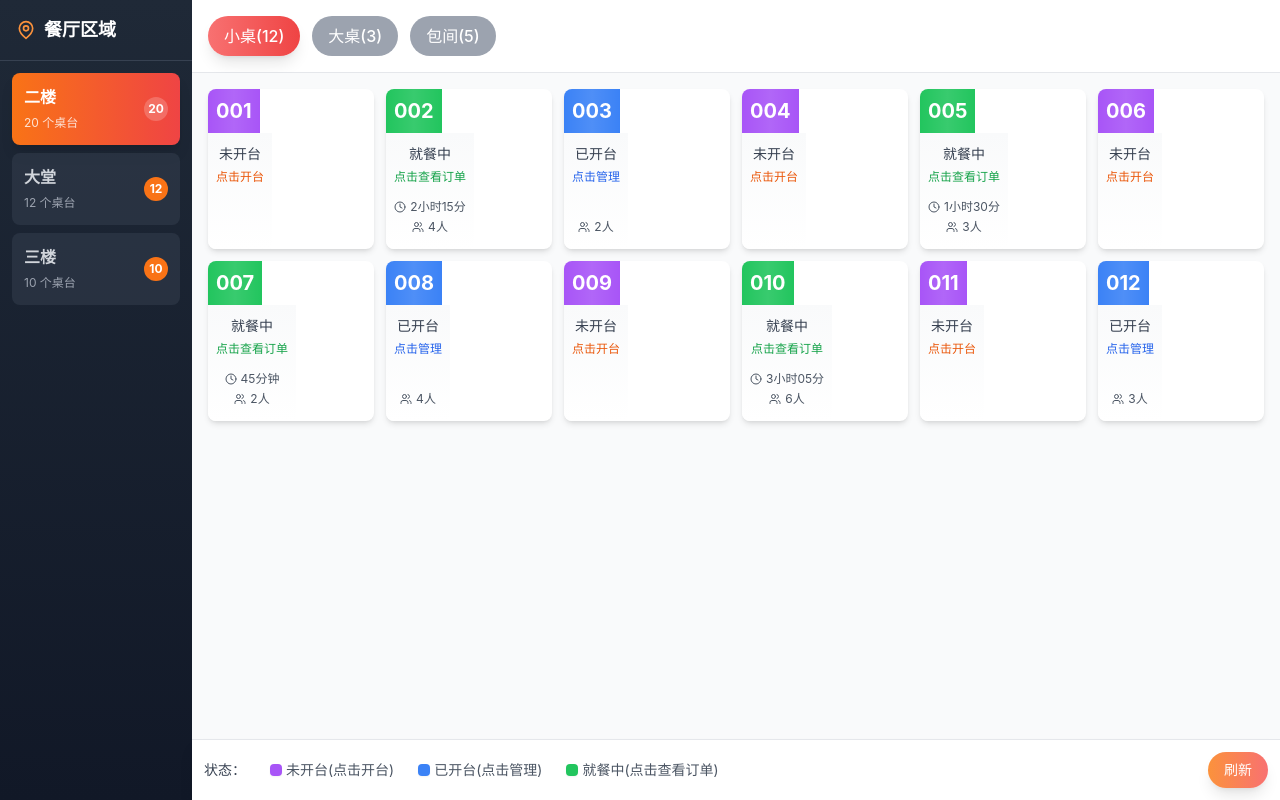
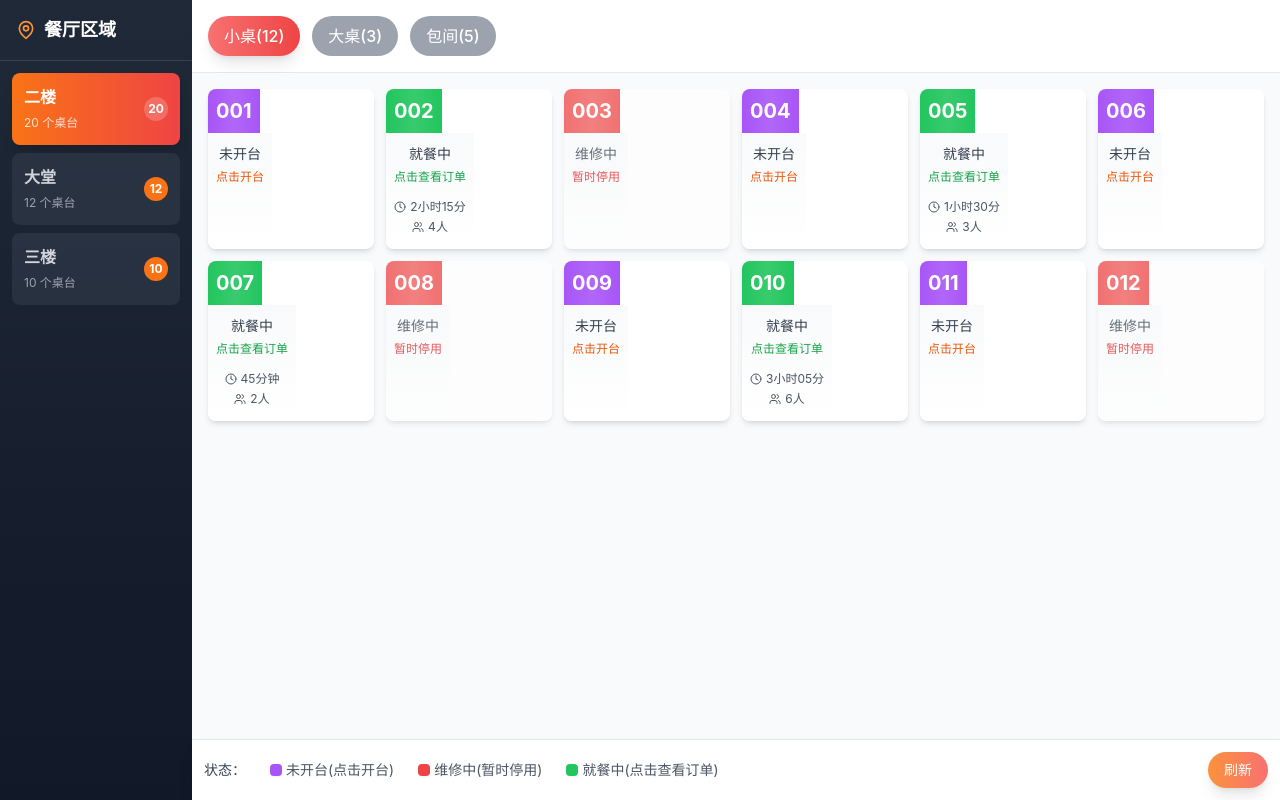
Before and after one commit to doublenian/newretail-web, a React (Vite) app: page /tables in a window 1280 px wide. Built offline with nearby package versions, Linux system fonts and the light colour scheme.

Commit message:
将已开台状态改为维修中并设置为红色不可点击

```diff
--- a/src/pages/TablesPage.tsx
+++ b/src/pages/TablesPage.tsx
@@ -786,8 +786,8 @@ const TablesPage: React.FC = () => {
         }
       case 'occupied':
         return {
-          bgColor: 'bg-blue-500',
-          statusText: '已开台'
+          bgColor: 'bg-red-500',
+          statusText: '维修中'
         }
       case 'dining':
         return {
@@ -813,6 +813,11 @@ const TablesPage: React.FC = () => {
   const handleTableClick = (table: TableStatus) => {
     console.log('Selected table:', table)
 
+    // 维修中的桌台不可点击
+    if (table.status === 'occupied') {
+      return
+    }
+
     if (table.status === 'available') {
       // 如果是未开台状态，跳转到点餐页面
       navigate(`/ordering/${table.number}`)
@@ -825,10 +830,6 @@ const TablesPage: React.FC = () => {
           tableNumber: table.number
         }
       })
-    } else if (table.status === 'occupied') {
-      // 如果是已开台状态，可以显示提示或跳转到相应页面
-      console.log(`桌台 ${table.number} 已开台，可以添加相应的处理逻辑`)
-      // 例如：显示桌台详情、开始点餐等
     }
   }
 
@@ -909,6 +910,8 @@ const TablesPage: React.FC = () => {
           <div className="grid grid-cols-6 gap-3">
             {getFilteredTables().map((table, index) => {
               const config = getStatusConfig(table.status)
+              const isDisabled = table.status === 'occupied' // 维修中的桌台不可点击
+
               return (
                 <div
                   key={table.id}
@@ -917,7 +920,12 @@ const TablesPage: React.FC = () => {
                 >
                   <button
                     onClick={() => handleTableClick(table)}
-                    className={`group w-full h-40 bg-white rounded-lg shadow-md hover:shadow-xl transition-all duration-300 overflow-hidden transform hover:scale-105 flex flex-col cursor-pointer`}
+                    disabled={isDisabled}
+                    className={`group w-full h-40 bg-white rounded-lg shadow-md transition-all duration-300 overflow-hidden flex flex-col ${
+                      isDisabled
+                        ? 'cursor-not-allowed opacity-75'
+                        : 'hover:shadow-xl cursor-pointer transform hover:scale-105'
+                    }`}
                   >
                     {/* 桌台号码头部 - 更紧凑 */}
                     <div className={`${config.bgColor} text-white p-2 text-center relative flex-shrink-0`}>
@@ -937,7 +945,7 @@ const TablesPage: React.FC = () => {
                           <div className="text-xs text-green-600 mt-1">点击查看订单</div>
                         )}
                         {table.status === 'occupied' && (
-                          <div className="text-xs text-blue-600 mt-1">点击管理</div>
+                          <div className="text-xs text-red-600 mt-1">暂时停用</div>
                         )}
                       </div>
 
@@ -957,7 +965,7 @@ const TablesPage: React.FC = () => {
 
                         {/* 人数信息 */}
                         <div className="h-4 flex items-center justify-center">
-                          {table.customerCount ? (
+                          {table.customerCount && table.status !== 'occupied' ? (
                             <div className="text-xs text-gray-600 flex items-center gap-1">
                               <Users className="w-3 h-3" />
                               <span>{table.customerCount}人</span>
@@ -984,8 +992,8 @@ const TablesPage: React.FC = () => {
               <span className="text-gray-600 text-sm">未开台(点击开台)</span>
             </div>
             <div className="flex items-center gap-1">
-              <div className="w-3 h-3 bg-blue-500 rounded shadow-sm" />
-              <span className="text-gray-600 text-sm">已开台(点击管理)</span>
+              <div className="w-3 h-3 bg-red-500 rounded shadow-sm" />
+              <span className="text-gray-600 text-sm">维修中(暂时停用)</span>
             </div>
             <div className="flex items-center gap-1">
               <div className="w-3 h-3 bg-green-500 rounded shadow-sm" />
```
